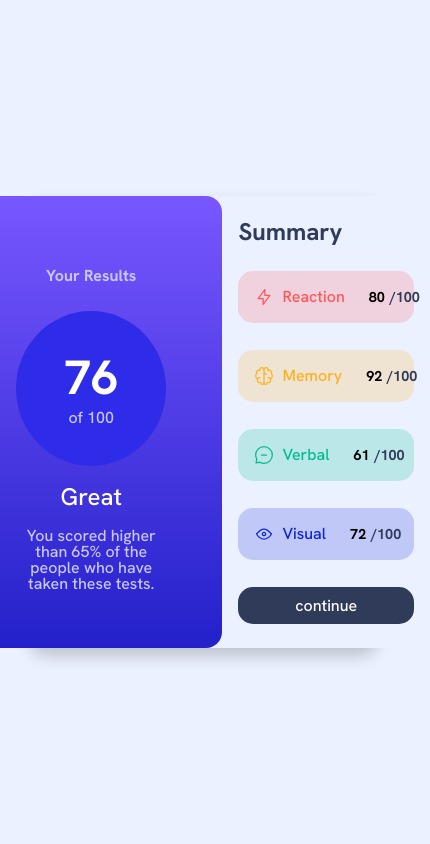
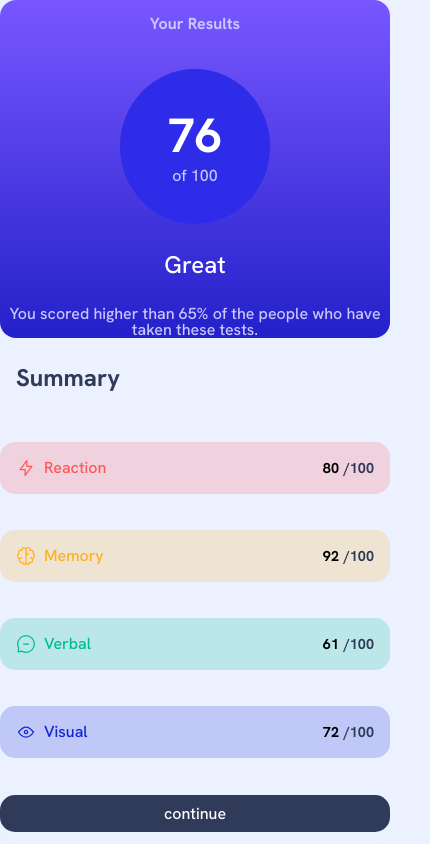
Before and after one commit to maviYoki/summary-component-frontmentor, a plain HTML site: page index.html in a window 390 px wide. Shown: the whole page, 430 px wide, since content can reach past the window. Drawn offline with Linux system fonts and the light colour scheme.

Commit message:
styles: starting responsiveness for phones and tablets

```diff
--- a/styles/style.css
+++ b/styles/style.css
@@ -23,6 +23,7 @@
    --border-radius: 20px;
    --border-radius-elements: 15px;
    --padding-geral: 1rem;
+   --summary-height: 60%;
 }
 
 * {
@@ -203,3 +204,43 @@ main {
    font-size: 1rem;
    padding: 0.5rem;
 }
+
+@media (max-width: 768px) {
+   main {
+      width: 100%;
+      height: 100%;
+   }
+
+   .main-block {
+      display: flex;
+      flex-direction: column;
+      align-items: center;
+      width: 100%;
+      height: 100%;
+      border-radius: 0;
+   }
+
+   .results {
+      height: calc(100% - var(--summary-height));
+      width: 100%;
+      padding: 0;
+   }
+
+   .summary {
+      height: var(--summary-height);
+      width: 100%;
+      padding: 0;
+   }
+
+   .summary > h2 {
+      padding: 1rem;
+   }
+
+   .card {
+      padding: 1rem;
+   }
+
+   .summary > div {
+      padding: 1rem;
+   }
+}
```
